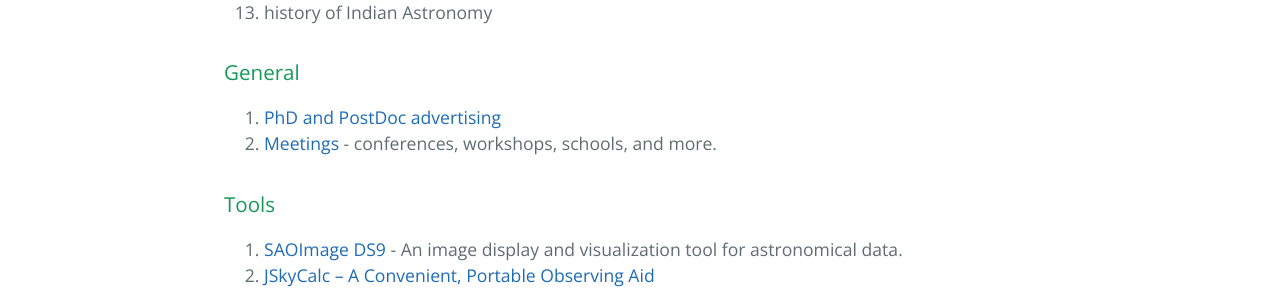
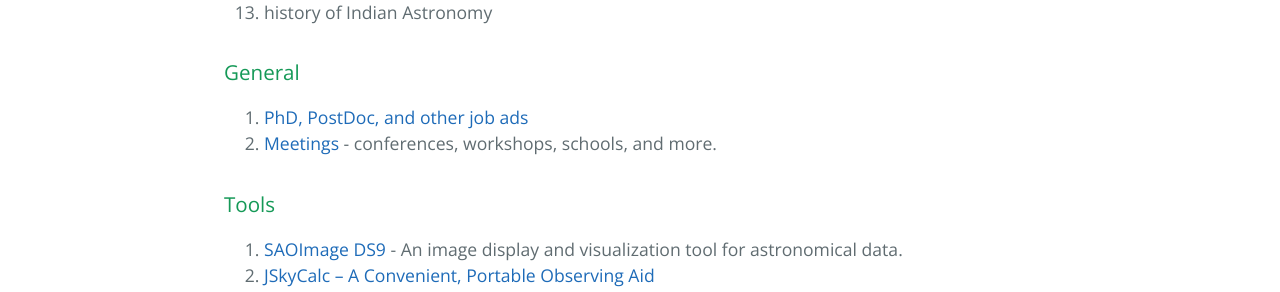
Before and after one commit to kalyanradhakrishnan/Astronomy-In-India, a Jekyll site: the page built from index.md, in a window 1280 px wide. Shown: the part 1301-1593 px from the top of the page. Built offline with Jekyll 4.4.1, drawn with Linux system fonts in a browser that asks for light colours.

Commit message:
Update index.md

```diff
--- a/index.md
+++ b/index.md
@@ -35,7 +35,7 @@ Listing some of the ideas in mind. Each of these need to be expanded and now the
 
 ### General
 
-1. [PhD and PostDoc advertising](./pages/phd_postdoc_ad.md)
+1. [PhD, PostDoc, and other job ads](./pages/phd_postdoc_ad.md)
 2. [Meetings](./pages/meetings.md) - conferences, workshops, schools, and more.
 
 ### Tools
```
